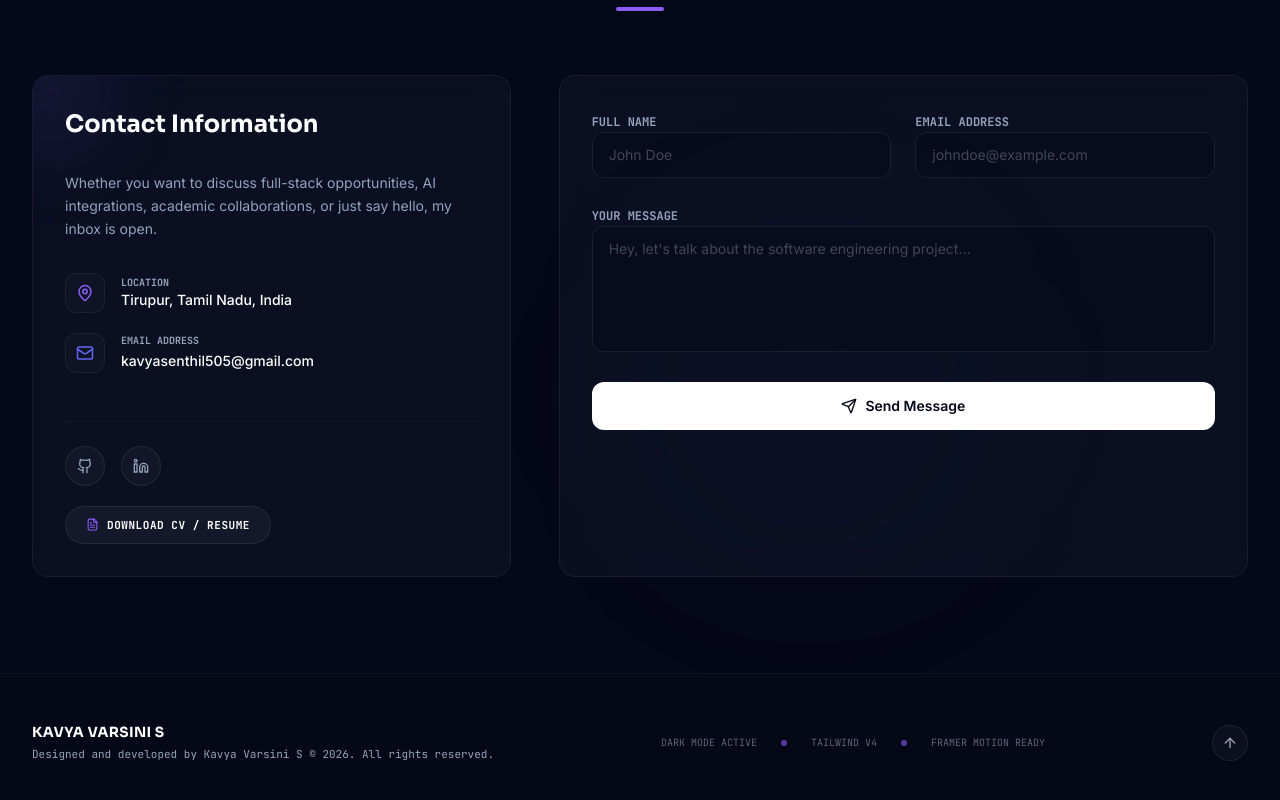
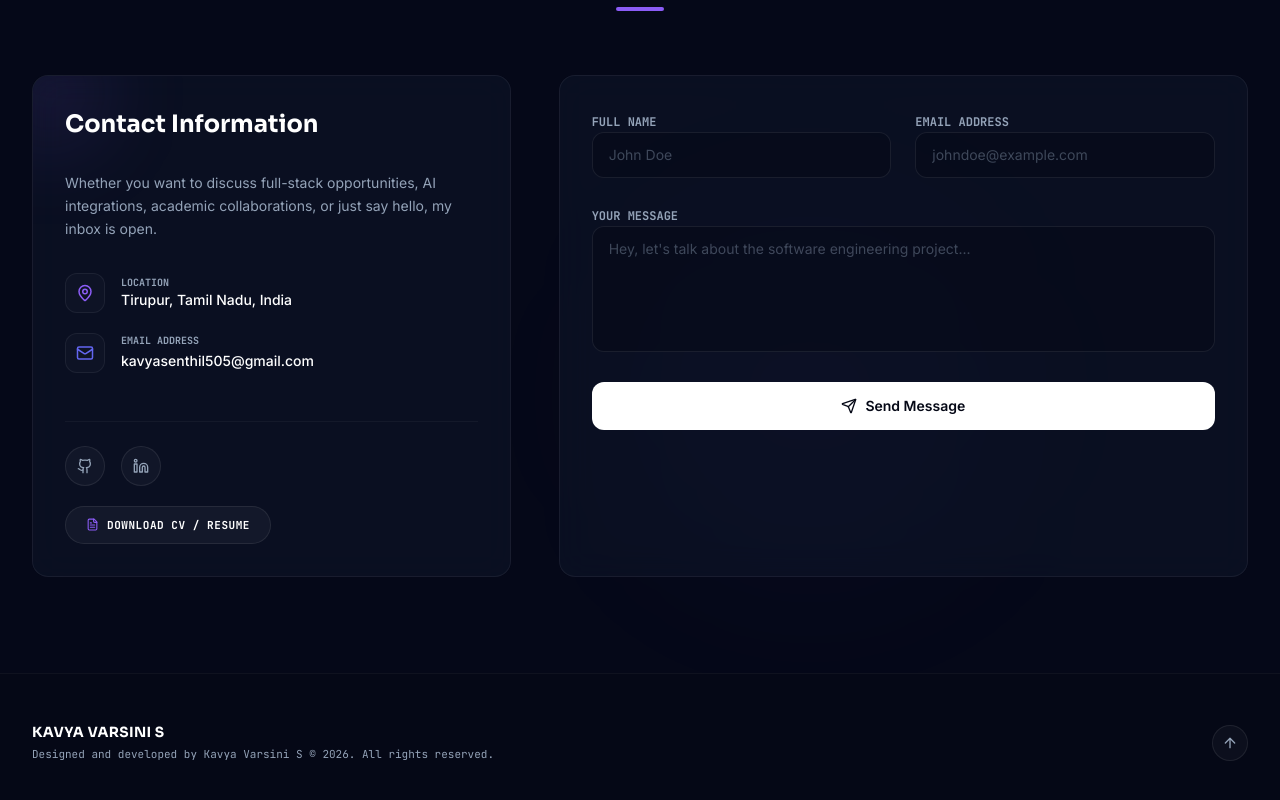
Before and after one commit to KavyaVarsini/portfolio, a React (Vite) app: page / in a window 1280 px wide. Shown: the part 6495-7295 px from the top of the page. Built offline with nearby package versions, Linux system fonts and the light colour scheme.

Commit message:
Remove design system and framework info from footer

```diff
--- a/src/components/Footer.tsx
+++ b/src/components/Footer.tsx
@@ -19,14 +19,7 @@ export default function Footer() {
           </p>
         </div>
 
-        {/* Dynamic design system details */}
-        <div className="hidden lg:flex items-center gap-6 font-mono text-[10px] text-muted/60 uppercase">
-          <span>Dark Mode Active</span>
-          <span className="w-1.5 h-1.5 rounded-full bg-accent/60" />
-          <span>Tailwind v4</span>
-          <span className="w-1.5 h-1.5 rounded-full bg-accent/60" />
-          <span>Framer Motion Ready</span>
-        </div>
+
 
         {/* Scroll To Top */}
         <button
```
